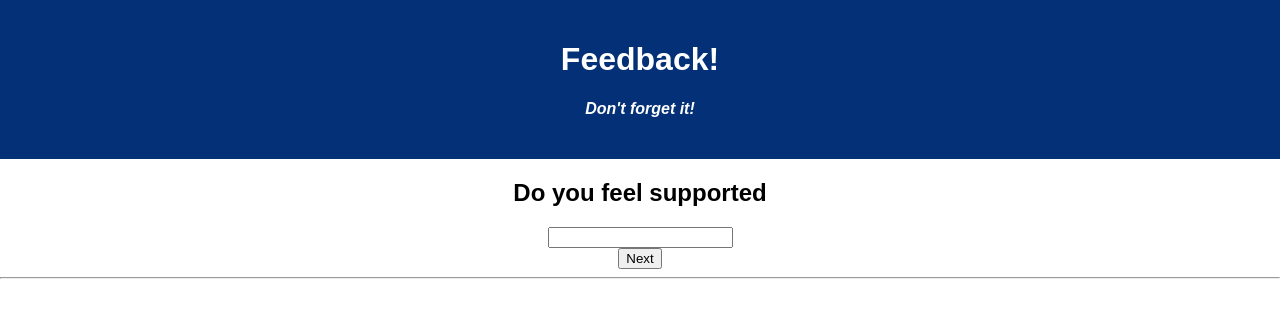
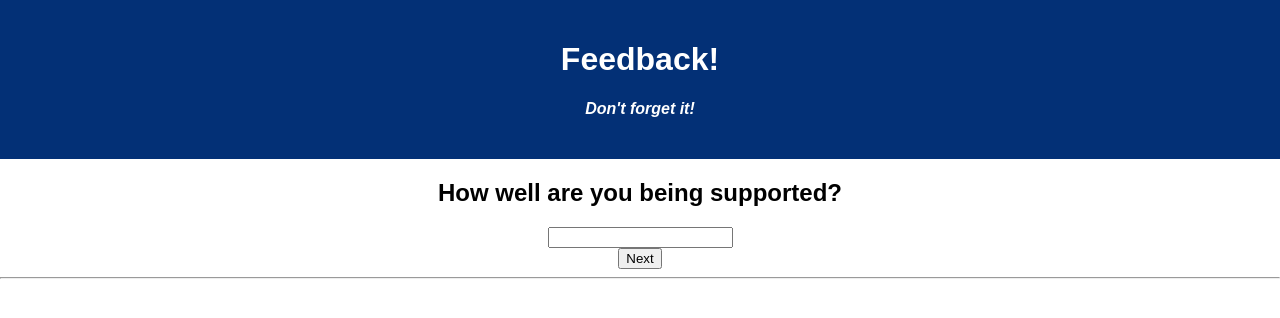
Before and after one commit to Mel3K/weekend-redux-feedback-loop, a React (Vite) app: page /#/supported in a window 1280 px wide. Before the commit this address led to /#/review. Shown: the top 318 px of the page. Built offline with nearby package versions, Linux system fonts and the light colour scheme.

Commit message:
made reducers, need to finish review page and saving to the db.

```diff
--- a/src/components/Comments/Comments.jsx
+++ b/src/components/Comments/Comments.jsx
@@ -38,7 +38,7 @@ const Comments= () => {
 
 return  (
     <div>
-    <h2>Do you have any comments</h2>
+    <h2>Any comments you want to leave?</h2>
     <form onSubmit= {handleSubmit} className="add-comments">
        <input
        data-testid="input"
--- a/src/components/Feeling/Feeling.jsx
+++ b/src/components/Feeling/Feeling.jsx
@@ -27,7 +27,7 @@ history.push('/understanding')
 return (
     <>
     <div>
-    <h2>How are you feeling today? </h2>
+    <h2>How well are you understanding the content? </h2>
     <form onSubmit= {handleSubmit} className= "add-feedback">
     <input
                         data-testid="input"
--- a/src/components/Review/Review.jsx
+++ b/src/components/Review/Review.jsx
@@ -25,15 +25,15 @@ const Review= () => {
 
     return  (
         <div>
-      <h2>Do you feel supported</h2>
-      <form onSubmit= {handleSubmit} className="add-comments">
-         <input
-         data-testid="input"
-                        type=''
-                        vaule={getReply}
-                        onChange={(event) => setGetReply(event.target.value)} />
-                </form>
-                <button onClick={handleSubmit} type='submit'>Next</button>
+      <h2>Review your answers</h2>
+
+         <ul> answer from feelings --#</ul>
+         <ul> answer from understanding --#</ul>
+         <ul> answer from supported --#</ul>
+         <ul> answer from comments -- ""</ul>
+         <ul> answer from Review -- all of the above</ul>
+
+                <button onClick={handleSubmit} type='submit'>Home</button>
 
    </div>
 
--- a/src/components/Supported/Supported.jsx
+++ b/src/components/Supported/Supported.jsx
@@ -33,11 +33,11 @@ const Supported = () => {
 
     return  (
     <div>
-      <h2>Do you feel supported</h2>
-      <form onSubmit= {handleSubmit} className="add-comments">
+      <h2>How well are you being supported?</h2>
+      <form onSubmit= {handleSubmit} className="add-supported">
          <input
          data-testid="input"
-                        type=''
+                        type='number'
                         vaule={getReply}
                         onChange={(event) => setGetReply(event.target.value)} />
                 </form>
--- a/src/store.js
+++ b/src/store.js
@@ -41,7 +41,8 @@ const commentsReducer = (state= [], action) => {
 const reviewReducer = (state= [], action) => {
     if (action.type === "SET_REVIEW") {
         const newReview = action.payload
-        return [...state, newReview]
+        return [...state,newReview]
+            //  ,newFeeling, newUnderstanding, newSupport, newComments])
 
     }
     return state;
```
